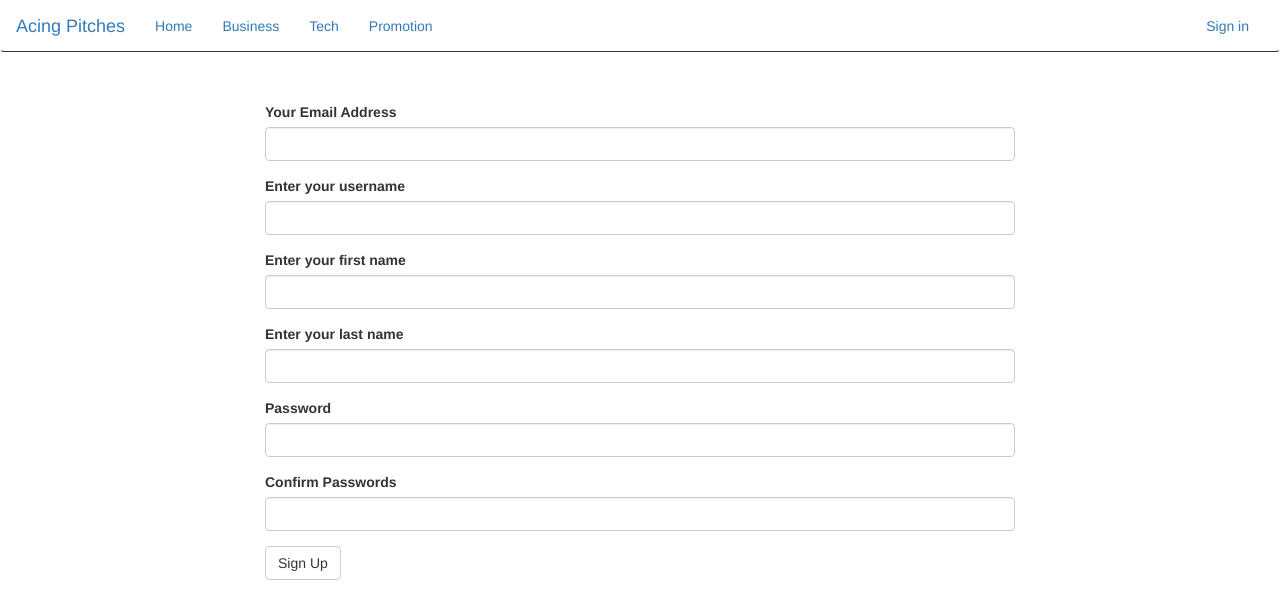
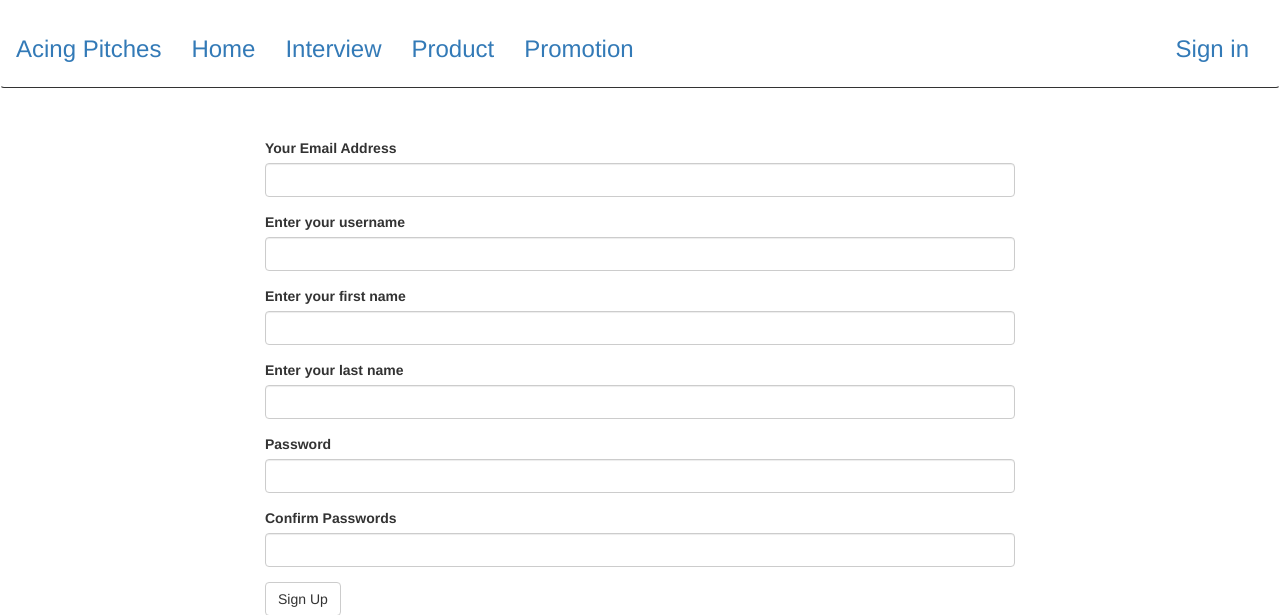
Before and after one commit to rashidaysher/Pitching, a Flask app: page /authenticate/register in a window 1280 px wide. Shown: the top 615 px of the page. Run offline with Flask 2, Linux system fonts and the light colour scheme; some libraries are stand-ins or nearby versions.

Commit message:
styled the nav bar

```diff
--- a/app/templates/navbar.html
+++ b/app/templates/navbar.html
@@ -7,14 +7,14 @@
                 <span class="icon-bar"></span>
                 <span class="icon-bar"></span>
             </button>
-            <a href="/" class="navbar-brand"> Acing Pitches </a>
+            <a href="/" class="navbar-brand"> <h3>Acing Pitches </h3></a>
         </div>
         <div class="navbar-collapse collapse">
                 <ul class="nav navbar-nav">
-                    <li><a href="/">Home</a></li>
-                    <li><a href="{{url_for('main.business_pitches')}}">Business</a></li>
-                    <li><a href="{{url_for('main.product_pitches')}}">Tech</a></li>
-                    <li><a href="{{url_for('main.promotion_pitches')}}">Promotion</a></li>
+                    <li><a href="/"><h3>Home</h3></a></li>
+                    <li><a href="{{url_for('main.interview_pitches')}}"><h3>Interview</h3></a></li>
+                    <li><a href="{{url_for('main.product_pitches')}}"><h3>Product</h3> </a></li>
+                    <li><a href="{{url_for('main.promotion_pitches')}}"><h3> Promotion</h3></a></li>
                 </ul>
 
                 <ul class="nav navbar-nav navbar-right">
@@ -28,7 +28,7 @@
                         </ul>
                     </li>
                     {% else %}
-                    <li><a href="{{url_for('auth.login')}}">Sign in</a></li>
+                    <li><a href="{{url_for('auth.login')}}"><h3>Sign in</h3></a></li>
                 </ul>
                 {%endif%}
             </div>
```
